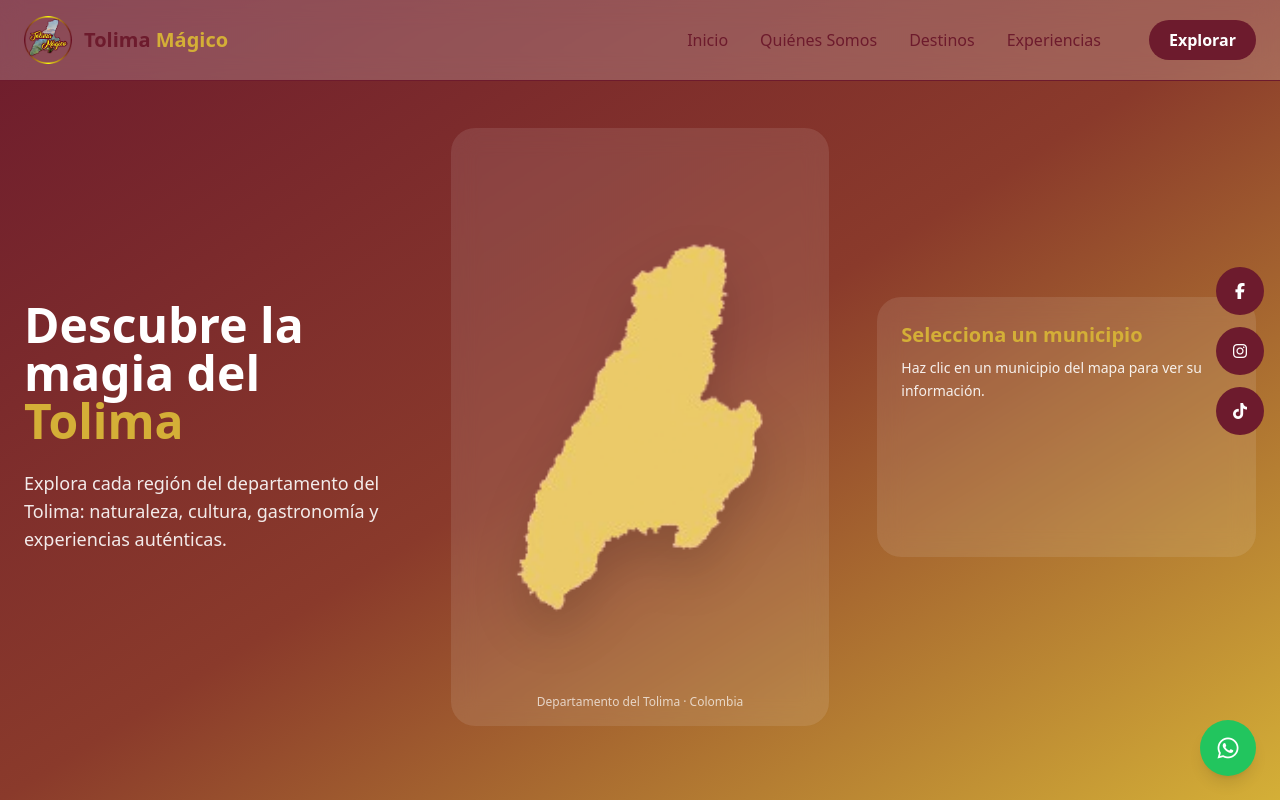
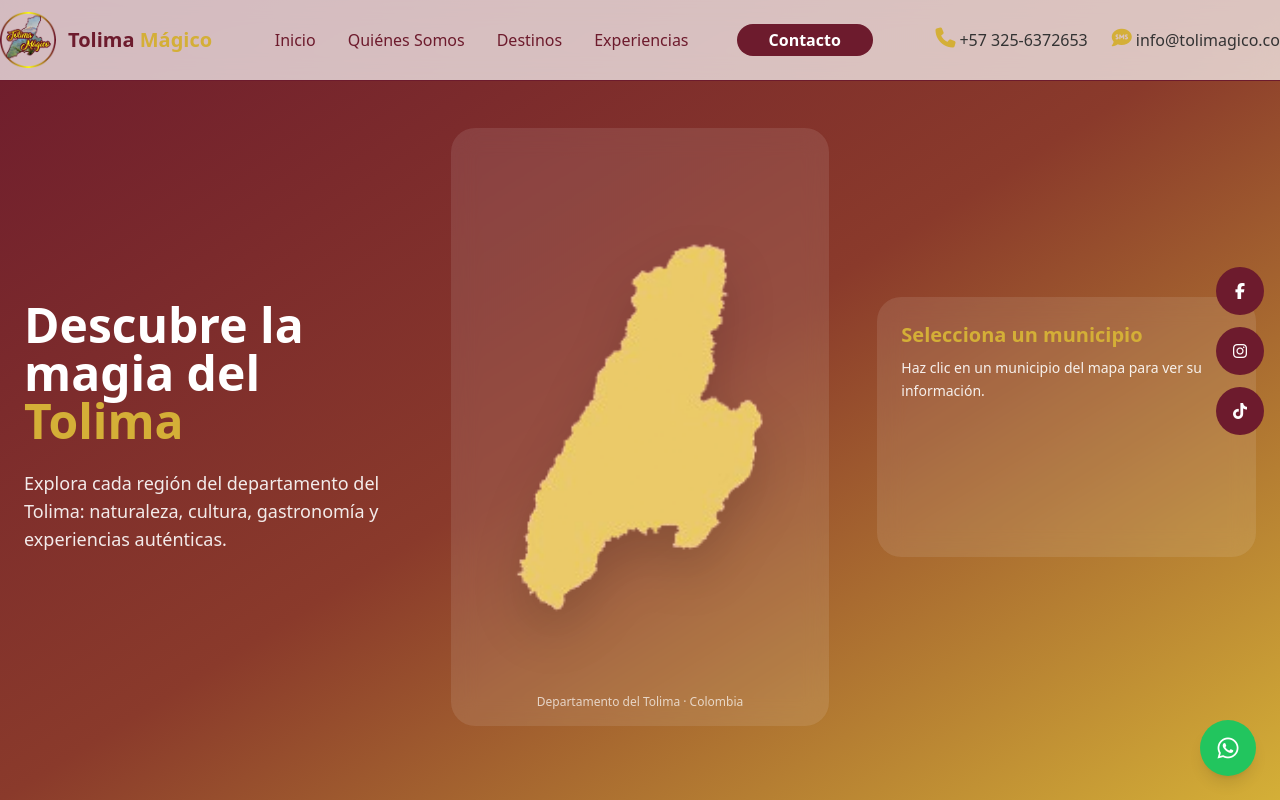
Before and after one commit to Leo1827/landing_tolima_magico, a Nuxt app: page / in a window 1280 px wide. Shown: the top 800 px of the page. Built offline with nearby package versions, Linux system fonts and the light colour scheme.

Commit message:
update: header add information contact

```diff
--- a/components/Header.vue
+++ b/components/Header.vue
@@ -1,20 +1,21 @@
 <template>
   <header
-    class="fixed top-0 w-full z-75 bg-white/20 backdrop-blur-md border-b border-[#6D1B2D]"
+    class="fixed top-0 w-full z-75 bg-white/70 backdrop-blur-md border-b border-[#6D1B2D]"
   >
-    <div class="max-w-7xl mx-auto px-6 py-4 flex items-center justify-between">
+    <div class="max-w-7xl md:px-0 px-6 mx-auto py-3 flex items-center justify-between">
 
       <!-- LOGO -->
       <a href="/" class="flex items-center gap-3">
         <img
           src="/images/logo.png"
           alt="Tolima Mágico - Turismo Regional en Colombia"
-          class="h-10 md:h-12 w-auto"
+          class="h-10 md:h-14 w-auto"
         />
         <span class="hidden sm:block text-xl font-bold text-[#6D1B2D]">
           Tolima <span class="text-[#D4AF37]">Mágico</span>
         </span>
       </a>
+
 
       <!-- NAV DESKTOP -->
       <nav class="hidden md:flex items-center gap-8 font-medium">
@@ -26,11 +27,21 @@
         <!-- CTA -->
         <a
           href="#contacto"
-          class="ml-4 px-5 py-2 rounded-full bg-[#6D1B2D] text-white font-semibold hover:bg-[#D4AF37] hover:text-[#6D1B2D] transition"
+          class="ml-4 px-8 py-1 rounded-full bg-[#6D1B2D] text-white font-semibold hover:bg-[#D4AF37] hover:text-[#6D1B2D] transition"
         >
-          Explorar
+          Contacto
         </a>
       </nav>
+
+      <!-- phone and email -->
+      <div class="hidden md:flex">
+        <i class="fa-solid fa-phone text-xl text-[#D4AF37] mr-1"></i>
+        +57 325-6372653
+
+        <i class="fa-solid fa-sms text-xl text-[#D4AF37] ml-6 mr-1"></i>
+        info@tolimagico.co
+      </div>
+
 
       <!-- BOTÓN MÓVIL -->
       <button
@@ -58,6 +69,14 @@
         <a @click="closeMenu" href="#destinos" class="mobile-link">Destinos</a>
         <a @click="closeMenu" href="#experiencias" class="mobile-link">Experiencias</a>
         <a @click="closeMenu" href="#contacto" class="mobile-link">Contacto</a>
+
+        <div class="">
+          <i class="fa-solid fa-phone text-xl text-[#D4AF37]"></i>
+          +57 325-6372653
+
+          <i class="fa-solid fa-mail text-xl text-[#D4AF37] ml-3"></i>
+          info@tolimagico.co
+        </div>
 
         <a
           href="#destinos"
```
